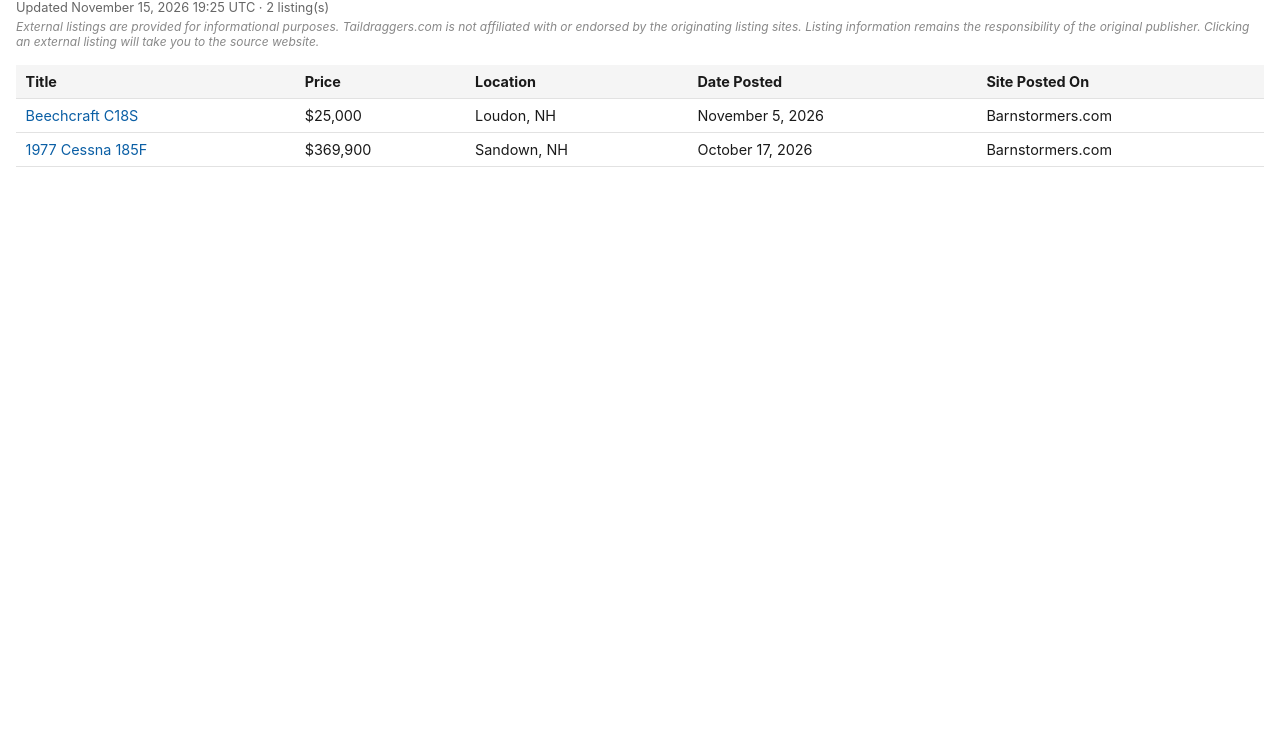
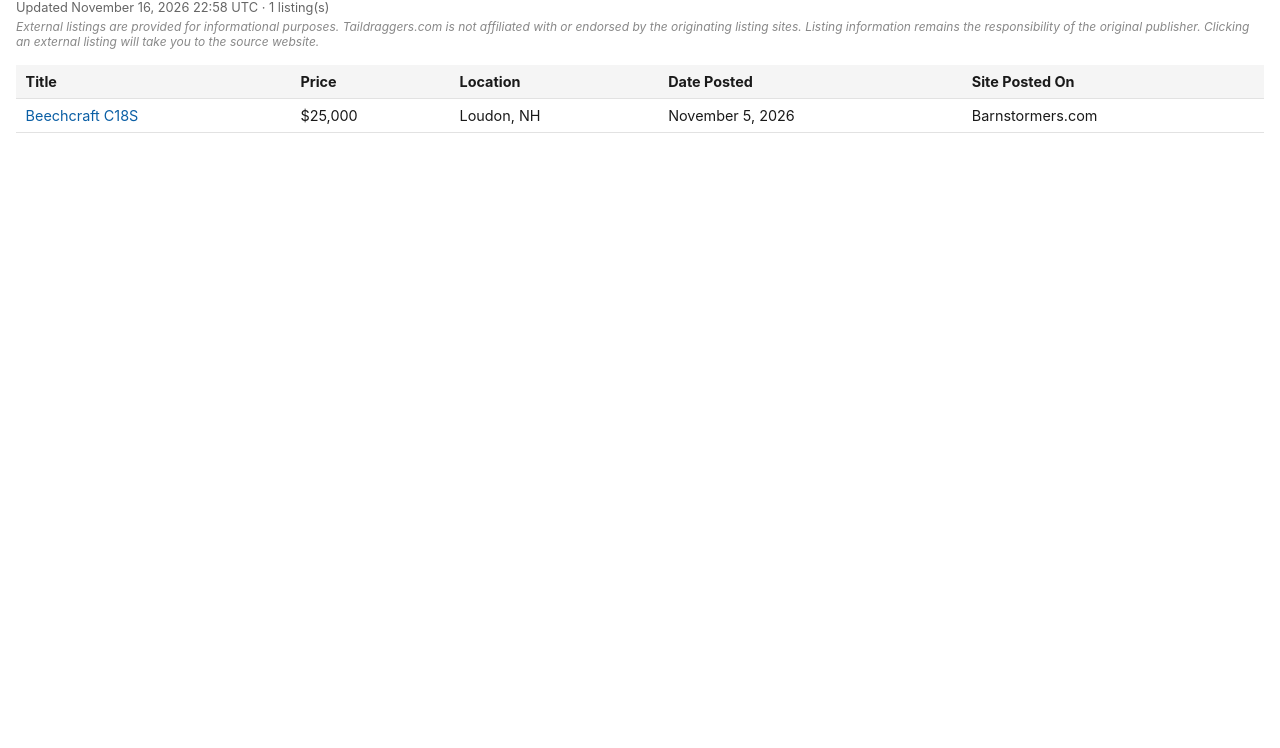
Before and after one commit to taildraggers/new-hampshire, a plain HTML site: page docs/index.html in a window 1280 px wide. Shown: the part 52-800 px from the top of the page. Drawn offline with Linux system fonts and the light colour scheme.

Commit message:
Update New Hampshire listings (2026-11-16)

```diff
--- a/docs/index.html
+++ b/docs/index.html
@@ -58,7 +58,7 @@
 </head>
 <body>
   <h1>Taildragger Ads in New Hampshire</h1>
-  <div class="updated">Updated November 15, 2026 19:25 UTC &middot; 2 listing(s)</div>
+  <div class="updated">Updated November 16, 2026 22:58 UTC &middot; 1 listing(s)</div>
   <div class="disclaimer">External listings are provided for informational purposes. Taildraggers.com is not affiliated with or endorsed by the originating listing sites. Listing information remains the responsibility of the original publisher. Clicking an external listing will take you to the source website.</div>
   <table>
     <thead>
@@ -66,7 +66,6 @@
     </thead>
     <tbody>
         <tr><td><a href="https://www.barnstormers.com/classified-1916829-BEECH-C-18S.html" target="_blank" rel="noopener noreferrer">Beechcraft C18S</a></td><td>$25,000</td><td>Loudon, NH</td><td>November 5, 2026</td><td>Barnstormers.com</td></tr>
-        <tr><td><a href="https://www.barnstormers.com/classified-2078654-1977-Cessna-185F-Amphibian.html" target="_blank" rel="noopener noreferrer">1977 Cessna 185F</a></td><td>$369,900</td><td>Sandown, NH</td><td>October 17, 2026</td><td>Barnstormers.com</td></tr>
     </tbody>
   </table>
 <script>
```
